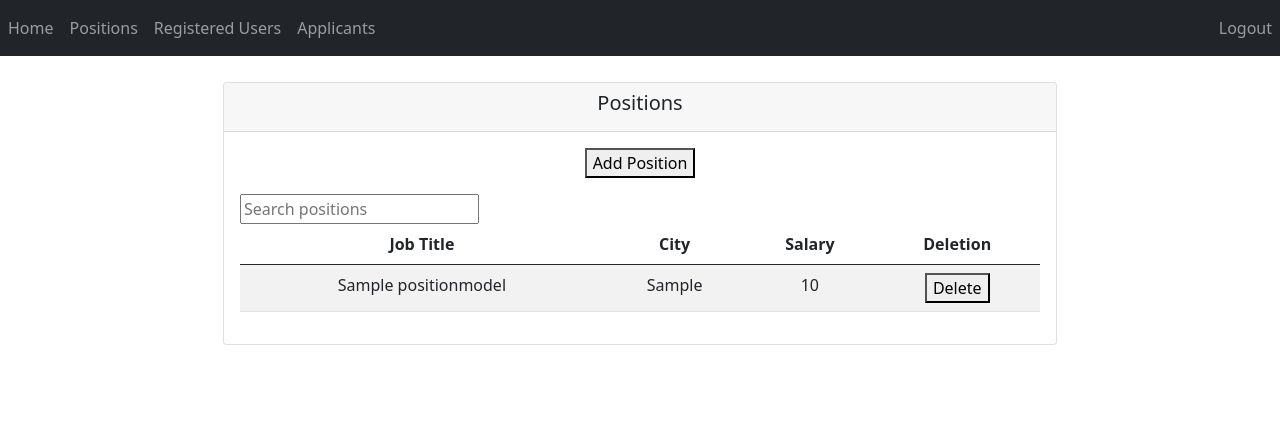
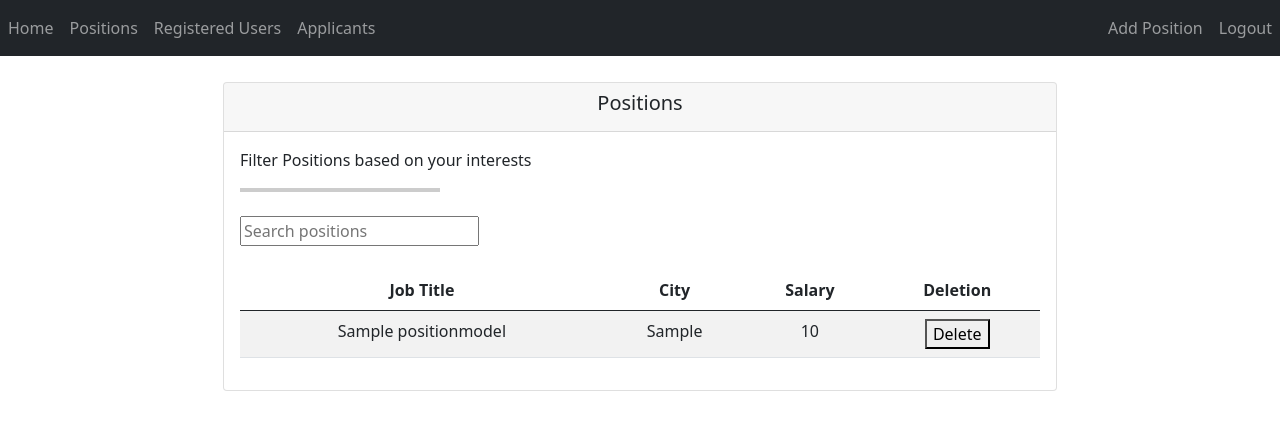
Before and after one commit to mustafaulker/JobApplicationPanel, a Django app: page /JAP/positions in a window 1280 px wide. Shown: the top 430 px of the page. Run offline with Django 4.2, Linux system fonts and the light colour scheme; the visitor is signed in with stand-in values (Sample User, id 1); tables that the repository leaves empty hold one stand-in row (values such as "Sample post"); some libraries are stand-ins or nearby versions.

Commit message:
Feature Positions filter based on users interests
- Realign some page elements
- Move Add Positions button to navbar

```diff
--- a/static/css/base.css
+++ b/static/css/base.css
@@ -74,3 +74,10 @@
     width: 0;
     left: 50%;
 }
+
+.checkbox_container {
+    border: 2px solid #ccc;
+    width: 300px;
+    height: 100px;
+    overflow-y: scroll;
+}
--- a/templates/base.html
+++ b/templates/base.html
@@ -63,10 +63,12 @@
         <ul class="navbar-nav ms-auto">
             {# Signup pages and login page are accessable if user is not logged in #}
             {% if user.is_authenticated %}
-                {# Block to add Edit Profile button on Profile page #}
+                {# Block to add Edit Profile button on Profile page navbar #}
                 {% block profile_edit_profile %}{% endblock %}
-                {# Block to add Change Password button on Profile page #}
+                {# Block to add Change Password button on Profile page navbar #}
                 {% block profile_change_pass %}{% endblock %}
+                {# Block to add Add Position button on Positions page navbar #}
+                {% block positions_add_pos %}{% endblock %}
                 <li class="nav-item">
                     <a class="nav-link has-tooltip-left" href="{% url 'logout' %}">Logout</a>
                 </li>
--- a/templates/positions.html
+++ b/templates/positions.html
@@ -1,26 +1,40 @@
 {% extends 'base.html' %}
 
 {% block title %}Positions{% endblock %}
+
+{# Add Positions button on navbar #}
+{% block positions_add_pos %}
+    {# Add Position button visible to staff only #}
+    {% if user.is_superuser %}
+        <li class="nav-item">
+            <a class="nav-link has-tooltip-left" href="{% url 'add_position' %}">Add Position</a>
+        </li>
+    {% endif %}
+{% endblock %}
 
 {% block content %}
     <div class="d-flex justify-content-center align-items-center" style="margin-top: 2%">
         <div class="card">
             <div class="card-header">
-                <p class="text-center h5">
-                    Positions
-                </p>
+                <p class="text-center h5">Positions</p>
             </div>
-            {# Add Position button visible to staff only #}
-            {% if user.is_superuser %}
-                <a style="text-align: center; margin-top: 2%" href="{% url 'add_position' %}">
-                    <button>Add Position</button>
-                </a>
-            {% endif %}
 
             <div class="card-body">
+                <p>Filter Positions based on your interests</p>
+                {# Position filter checkboxes #}
+                <div style="overflow-y: scroll; height: 30%;width: 25%;
+                border: 2px solid #ccc; text-align: right;">
+                    {% for interest in user.interests %}
+                        <label>{{ interest }}
+                            <input type="checkbox" name="filter_positions" value="{{ interest }}"/>
+                        </label> <br>
+                    {% endfor %}
+                </div>
+                <br>
                 {# Position search input #}
                 <input type="text" id="position_search" onkeyup="pos_search_fun()"
                        placeholder="Search positions" title="Type desired position parameters">
+                <br><br>
                 {# Positions table #}
                 <div class="table-responsive" style="text-align: center; max-height:550px;">
                     <table class="table table-striped table-hover" style=" min-width: 800px" id="positions_table">
@@ -60,8 +74,8 @@
         </div>
     </div>
 
-    {# Positions table search function. Reference:https://stackoverflow.com/a/51187875   #}
-    <script>
+    {# Positions table search script. Reference:https://stackoverflow.com/a/51187875 #}
+    <script type="text/javascript">
         const pos_search_fun = () => {
             const trs = document.querySelectorAll('#positions_table tr:not(.header)')
             const filter = document.querySelector('#position_search').value
@@ -74,4 +88,24 @@
             trs.forEach(setTrStyleDisplay)
         }
     </script>
+    {# Positions table filtering script. Reference:https://gist.github.com/githamm/5ab3896276233ba37ed3 #}
+    <script type="text/javascript">
+        $(function () {
+            $('input[type="checkbox"]').change(function () {
+                if ($('input[type="checkbox"]:checked').length > 0) {
+                    var vals = $('input[type="checkbox"]:checked').map(function () {
+                        return this.value;
+                    }).get();
+
+                    $('tbody tr')
+                        .hide()
+                        .filter(function () {
+                            return vals.indexOf($(this).find('td:first').text()) > -1;
+                        }).show();
+                } else {
+                    $('tbody tr').show();
+                }
+            });
+        });
+    </script>
 {% endblock %}
--- a/templates/profile.html
+++ b/templates/profile.html
@@ -2,7 +2,7 @@
 
 {% block title %}Profile{% endblock %}
 
-
+{# Edit Profile button on navbar #}
 {% block profile_edit_profile %}
     <li class="nav-item">
         <a class="nav-link has-tooltip-left" href="{% url 'edit_profile' %}">Edit Profile</a>
@@ -20,9 +20,7 @@
     <div class="d-flex justify-content-center align-items-center" style="margin-top: 2%;">
         <div class="card" style="max-width: 60%">
             <div class="card-header">
-                <p class="text-center h5">
-                    {{ current_user.username }}
-                </p>
+                <p class="text-center h5">{{ current_user.username }}</p>
             </div>
 
             <div class="card-body">
--- a/templates/registration/login.html
+++ b/templates/registration/login.html
@@ -4,6 +4,7 @@
 
 {% block content %}
     <div style="max-width: max-content; margin: 3% auto auto;">
+        <div style="display: inline-block; width: 100%; text-align: right">
             <h2>Log-In</h2>
             <form method="post">
                 {% csrf_token %}
@@ -11,4 +12,5 @@
                 <button type="submit">Log In</button>
             </form>
         </div>
+    </div>
 {% endblock %}
```
Also changed, not shown: templates/JAP/add_position.html (+9 -0 lines). Lines whose indentation alone changed are shown as unchanged.
